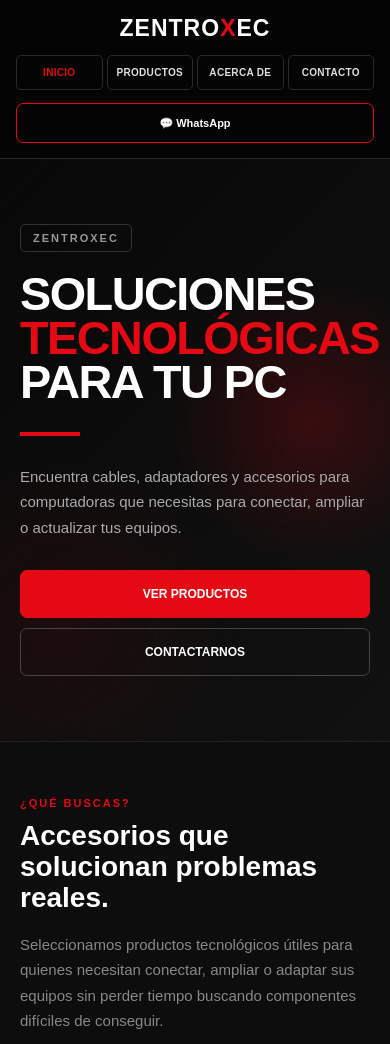
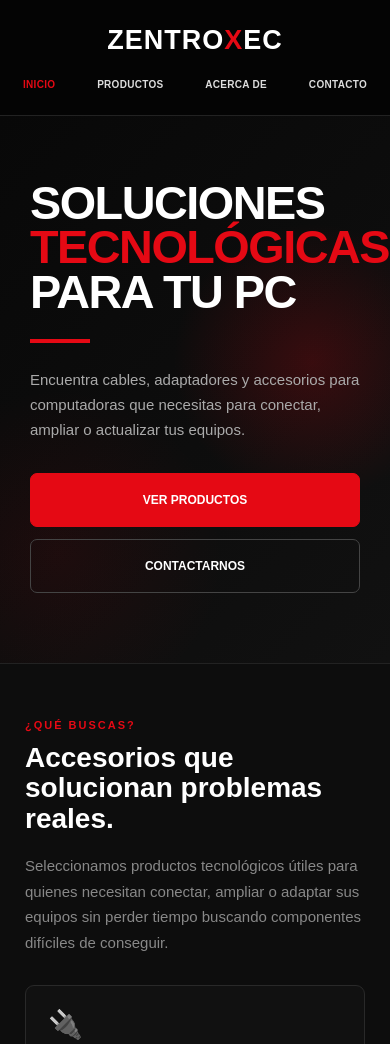
Before and after one commit to ZentroxEC/web, a plain HTML site: page index.html in a window 390 px wide. Shown: the top 1044 px of the page. Drawn offline with Linux system fonts and the light colour scheme.

Commit message:
Update index.html

```diff
--- a/index.html
+++ b/index.html
@@ -1,6 +1,8 @@
 <!DOCTYPE html>
 <html lang="es">
+
 <head>
+
     <meta charset="UTF-8">
 
     <meta
@@ -8,11 +10,11 @@
         content="width=device-width, initial-scale=1.0"
     >
 
-    <title>ZENTROXEC Tecnología | Inicio</title>
+    <title>ZENTROXEC | Soluciones Tecnológicas</title>
 
     <meta
         name="description"
-        content="ZENTROXEC Tecnología. Cables, adaptadores, accesorios y soluciones para computadoras."
+        content="ZENTROXEC. Cables, adaptadores y accesorios para computadoras."
     >
 
     <style>
@@ -43,6 +45,10 @@
             overflow-x: hidden;
         }
 
+        a {
+            text-decoration: none;
+        }
+
 
         /* =====================================================
            HEADER
@@ -57,11 +63,9 @@
 
             background: rgba(5, 5, 5, 0.97);
 
-            border-bottom:
-                1px solid #292929;
+            border-bottom: 1px solid #222222;
 
-            backdrop-filter:
-                blur(10px);
+            backdrop-filter: blur(10px);
         }
 
 
@@ -71,10 +75,9 @@
 
             min-height: 76px;
 
-            margin: auto;
+            margin: 0 auto;
 
-            padding:
-                0 25px;
+            padding: 0 25px;
 
             display: flex;
 
@@ -100,8 +103,6 @@
             font-weight: 900;
 
             letter-spacing: 1px;
-
-            text-decoration: none;
         }
 
 
@@ -112,6 +113,8 @@
 
         /* =====================================================
            MENU
+
+           SIN MARCOS NI BORDES
         ===================================================== */
 
         nav {
@@ -128,8 +131,6 @@
         nav a {
             color: #dddddd;
 
-            text-decoration: none;
-
             font-size: 13px;
 
             font-weight: 800;
@@ -144,48 +145,6 @@
         nav a:hover,
         nav a.activo {
             color: #e50914;
-        }
-
-
-        /* =====================================================
-           BOTON WHATSAPP HEADER
-        ===================================================== */
-
-        .whatsapp-header {
-            flex-shrink: 0;
-
-            display: inline-flex;
-
-            align-items: center;
-
-            justify-content: center;
-
-            min-height: 42px;
-
-            padding:
-                0 17px;
-
-            border:
-                1px solid #e50914;
-
-            border-radius: 7px;
-
-            color: #ffffff;
-
-            text-decoration: none;
-
-            font-size: 12px;
-
-            font-weight: 800;
-
-            transition:
-                background 0.2s ease,
-                border-color 0.2s ease;
-        }
-
-
-        .whatsapp-header:hover {
-            background: #e50914;
         }
 
 
@@ -223,7 +182,7 @@
                 );
 
             border-bottom:
-                1px solid #222;
+                1px solid #222222;
         }
 
 
@@ -232,7 +191,7 @@
 
             max-width: 1250px;
 
-            margin: auto;
+            margin: 0 auto;
 
             padding:
                 80px 25px;
@@ -240,34 +199,13 @@
 
 
         .hero-content {
-            max-width: 760px;
+            max-width: 800px;
         }
 
 
-        .hero-etiqueta {
-            display: inline-block;
-
-            margin-bottom: 20px;
-
-            padding:
-                7px 12px;
-
-            border:
-                1px solid #333;
-
-            border-radius: 5px;
-
-            color: #999;
-
-            font-size: 11px;
-
-            font-weight: 800;
-
-            letter-spacing: 2px;
-
-            text-transform: uppercase;
-        }
-
+        /* =====================================================
+           TITULO PRINCIPAL
+        ===================================================== */
 
         .hero h1 {
             max-width: 800px;
@@ -279,16 +217,13 @@
                     82px
                 );
 
-            line-height:
-                0.94;
+            line-height: 0.94;
 
-            text-transform:
-                uppercase;
+            text-transform: uppercase;
 
             font-weight: 900;
 
-            letter-spacing:
-                -2px;
+            letter-spacing: -2px;
         }
 
 
@@ -296,6 +231,10 @@
             color: #e50914;
         }
 
+
+        /* =====================================================
+           LINEA ROJA
+        ===================================================== */
 
         .hero-line {
             width: 60px;
@@ -308,6 +247,10 @@
                 28px 0;
         }
 
+
+        /* =====================================================
+           DESCRIPCION
+        ===================================================== */
 
         .hero p {
             max-width: 620px;
@@ -329,7 +272,7 @@
 
             flex-wrap: wrap;
 
-            gap: 10px;
+            gap: 12px;
 
             margin-top: 30px;
         }
@@ -340,7 +283,7 @@
             min-height: 48px;
 
             padding:
-                0 22px;
+                0 24px;
 
             display: inline-flex;
 
@@ -349,8 +292,6 @@
             justify-content: center;
 
             border-radius: 7px;
-
-            text-decoration: none;
 
             font-size: 12px;
 
@@ -384,7 +325,7 @@
             color: #ffffff;
 
             border:
-                1px solid #444;
+                1px solid #444444;
         }
 
 
@@ -396,7 +337,7 @@
 
 
         /* =====================================================
-           SECCION PROPUESTA
+           PROPUESTA
         ===================================================== */
 
         .propuesta {
@@ -405,7 +346,7 @@
             background: #0d0d0d;
 
             border-bottom:
-                1px solid #222;
+                1px solid #222222;
         }
 
 
@@ -414,7 +355,7 @@
 
             max-width: 1250px;
 
-            margin: auto;
+            margin: 0 auto;
 
             padding:
                 75px 25px;
@@ -536,7 +477,7 @@
 
 
         /* =====================================================
-           LLAMADA A LA ACCION
+           CTA
         ===================================================== */
 
         .cta {
@@ -551,7 +492,7 @@
 
             max-width: 1250px;
 
-            margin: auto;
+            margin: 0 auto;
 
             padding:
                 75px 25px;
@@ -604,7 +545,7 @@
             background: #050505;
 
             border-top:
-                1px solid #222;
+                1px solid #222222;
 
             padding:
                 30px 25px;
@@ -629,25 +570,17 @@
         @media (max-width: 1000px) {
 
             .header-container {
-                gap: 15px;
+                gap: 20px;
             }
 
 
             nav {
-                gap: 17px;
+                gap: 20px;
             }
 
 
             nav a {
-                font-size: 11px;
-            }
-
-
-            .whatsapp-header {
-                padding:
-                    0 12px;
-
-                font-size: 11px;
+                font-size: 12px;
             }
 
 
@@ -677,37 +610,50 @@
 
         @media (max-width: 700px) {
 
+            header {
+                position: relative;
+            }
+
+
             .header-container {
                 min-height: auto;
 
                 padding:
-                    15px 16px;
+                    25px 20px 20px;
 
                 flex-direction: column;
 
-                gap: 13px;
+                gap: 18px;
             }
 
 
             .logo {
-                font-size: 23px;
+                font-size: 27px;
+
+                text-align: center;
             }
 
+
+            /* MENU SIN MARCOS */
 
             nav {
                 width: 100%;
 
-                display: grid;
+                display: flex;
 
-                grid-template-columns:
-                    repeat(4, 1fr);
+                align-items: center;
 
-                gap: 4px;
+                justify-content: space-between;
+
+                gap: 8px;
             }
 
 
             nav a {
-                min-height: 35px;
+                min-height: auto;
+
+                padding:
+                    5px 3px;
 
                 display: flex;
 
@@ -717,17 +663,9 @@
 
                 font-size: 10px;
 
-                border:
-                    1px solid #292929;
+                border: none;
 
-                border-radius: 5px;
-            }
-
-
-            .whatsapp-header {
-                width: 100%;
-
-                min-height: 40px;
+                border-radius: 0;
             }
 
 
@@ -738,7 +676,12 @@
 
             .hero-container {
                 padding:
-                    65px 20px;
+                    65px 30px 70px;
+            }
+
+
+            .hero-content {
+                width: 100%;
             }
 
 
@@ -750,6 +693,8 @@
                         58px
                     );
 
+                line-height: 0.95;
+
                 letter-spacing:
                     -1.5px;
             }
@@ -757,6 +702,14 @@
 
             .hero p {
                 font-size: 15px;
+
+                line-height: 1.65;
+            }
+
+
+            .hero-line {
+                margin:
+                    25px 0;
             }
 
 
@@ -764,25 +717,29 @@
                 width: 100%;
 
                 flex-direction: column;
+
+                gap: 12px;
             }
 
 
             .boton-principal,
             .boton-secundario {
                 width: 100%;
+
+                min-height: 54px;
             }
 
 
             .propuesta-container {
                 padding:
-                    55px 20px;
+                    55px 25px;
             }
 
 
             .tarjetas {
                 grid-template-columns: 1fr;
 
-                gap: 10px;
+                gap: 12px;
 
                 margin-top: 30px;
             }
@@ -797,7 +754,7 @@
 
             .cta-container {
                 padding:
-                    55px 20px;
+                    55px 25px;
             }
 
 
@@ -822,7 +779,17 @@
 
             .header-container {
                 padding:
-                    13px 12px;
+                    22px 14px 18px;
+            }
+
+
+            .logo {
+                font-size: 24px;
+            }
+
+
+            nav {
+                gap: 4px;
             }
 
 
@@ -833,12 +800,15 @@
 
             .hero-container {
                 padding:
-                    55px 16px;
+                    55px 20px 60px;
             }
 
 
             .hero h1 {
-                font-size: 39px;
+                font-size: 38px;
+
+                letter-spacing:
+                    -1px;
             }
 
 
@@ -849,14 +819,15 @@
 
             .propuesta-container,
             .cta-container {
-                padding-left: 16px;
+                padding-left: 20px;
 
-                padding-right: 16px;
+                padding-right: 20px;
             }
 
         }
 
     </style>
+
 </head>
 
 
@@ -872,7 +843,7 @@
         <div class="header-container">
 
 
-            <!-- LOGO -->
+            <!-- LOGO PRINCIPAL -->
 
             <a
                 href="index.html"
@@ -882,7 +853,7 @@
             </a>
 
 
-            <!-- MENU -->
+            <!-- MENU PRINCIPAL -->
 
             <nav>
 
@@ -893,17 +864,20 @@
                     INICIO
                 </a>
 
+
                 <a
                     href="productos.html"
                 >
                     PRODUCTOS
                 </a>
 
+
                 <a
                     href="acerca.html"
                 >
                     ACERCA DE
                 </a>
+
 
                 <a
                     href="contacto.html"
@@ -914,19 +888,6 @@
             </nav>
 
 
-            <!-- WHATSAPP -->
-
-            <a
-                class="whatsapp-header"
-                id="whatsappHeader"
-                href="#"
-                target="_blank"
-                rel="noopener"
-            >
-                💬 WhatsApp
-            </a>
-
-
         </div>
 
     </header>
@@ -934,11 +895,15 @@
 
 
     <!-- =====================================================
-         HERO
+         CONTENIDO PRINCIPAL
     ===================================================== -->
 
     <main>
 
+
+        <!-- =================================================
+             HERO
+        ================================================= -->
 
         <section class="hero">
 
@@ -947,9 +912,11 @@
                 <div class="hero-content">
 
 
-                    <div class="hero-etiqueta">
-                        ZENTROXEC
-                    </div>
+                    <!--
+                        SE ELIMINÓ LA ETIQUETA
+                        "ZENTROXEC" QUE APARECÍA
+                        ENCIMA DEL TÍTULO.
+                    -->
 
 
                     <h1>
@@ -1119,7 +1086,7 @@
 
 
         <!-- =================================================
-             CTA
+             LLAMADA A LA ACCIÓN
         ================================================= -->
 
         <section class="cta">
@@ -1161,8 +1128,6 @@
 
     <!-- =====================================================
          FOOTER
-
-         Se eliminó el logo repetido ZENTROXEC TECNOLOGÍA.
     ===================================================== -->
 
     <footer>
@@ -1175,46 +1140,6 @@
     </footer>
 
 
+</body>
 
-    <!-- =====================================================
-         JAVASCRIPT
-    ===================================================== -->
-
-    <script>
-
-
-        /* =====================================================
-           WHATSAPP
-        ===================================================== */
-
-        const WHATSAPP = "593960648763";
-
-
-        const mensajeWhatsApp =
-            "Hola, quisiera consultar información sobre los productos de ZENTROXEC Tecnología.";
-
-
-        const enlaceWhatsApp =
-            "https://wa.me/" +
-            WHATSAPP +
-            "?text=" +
-            encodeURIComponent(
-                mensajeWhatsApp
-            );
-
-
-        const whatsappHeader =
-            document.getElementById(
-                "whatsappHeader"
-            );
-
-
-        whatsappHeader.href =
-            enlaceWhatsApp;
-
-
-    </script>
-
-
-</body>
 </html>
```
